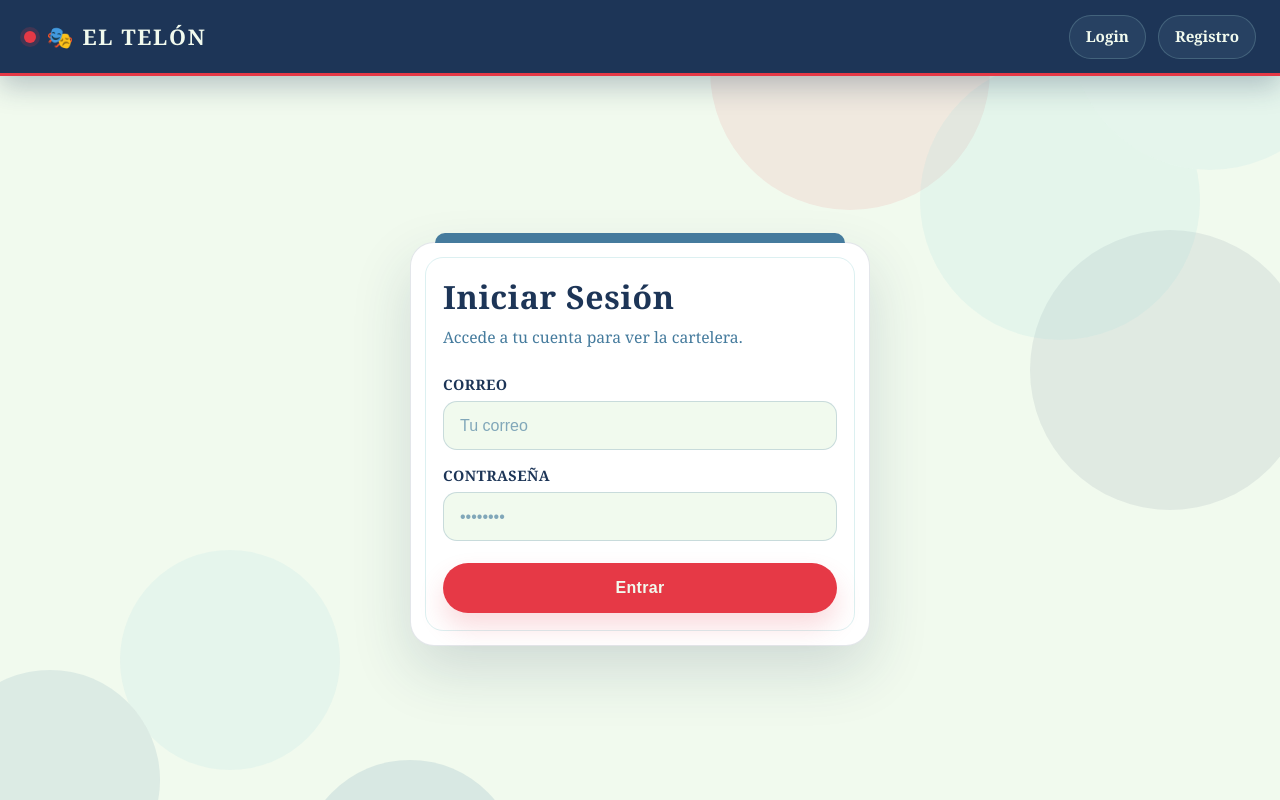
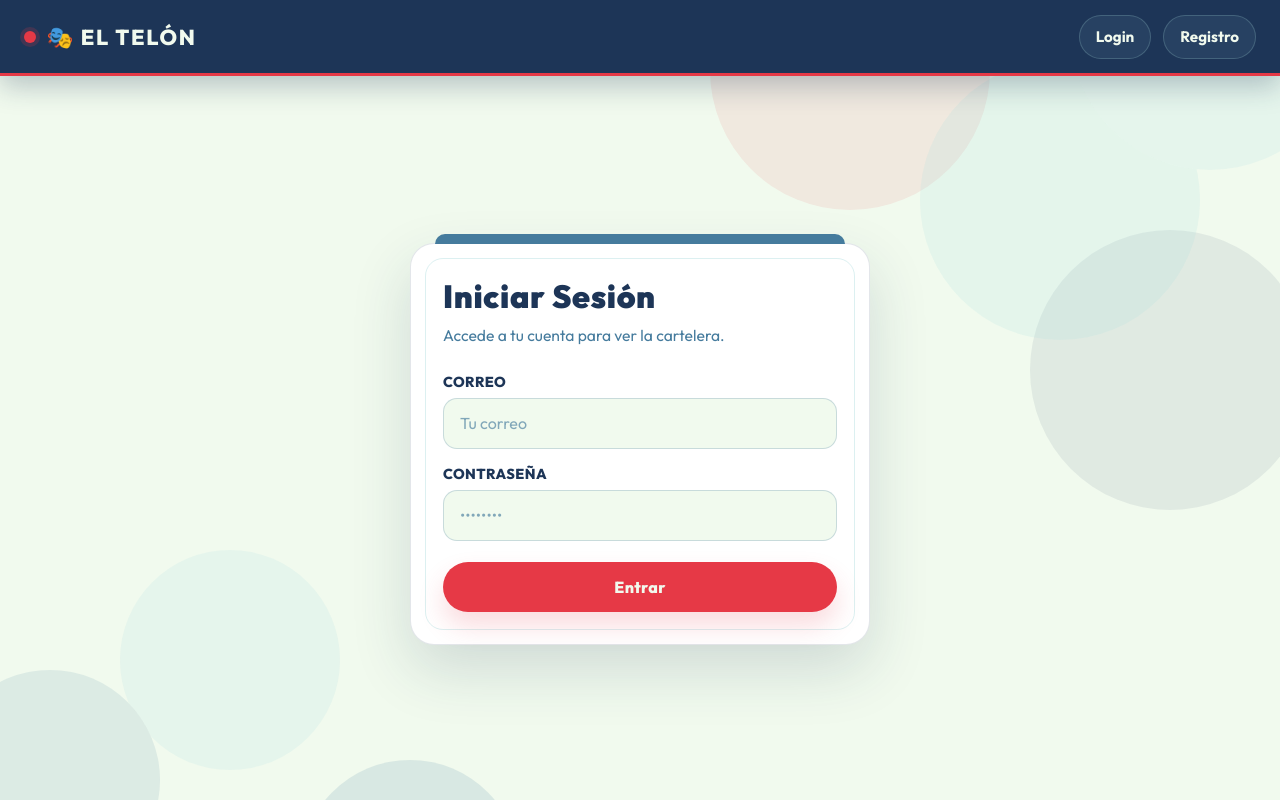
Before and after one commit to Anfeli52/El_Telon, a React (Vite) app in the folder El_Telon_FrontEnd/: page /login in a window 1280 px wide. Built offline with nearby package versions, Linux system fonts and the light colour scheme.

Commit message:
fix: outdated recommendation graph after a new ticket purchase

```diff
--- a/El_Telon_FrontEnd/src/components/RecommendedMovies.tsx
+++ b/El_Telon_FrontEnd/src/components/RecommendedMovies.tsx
@@ -18,6 +18,21 @@ export const RecommendedMovies = () => {
     const [movies, setMovies] = useState<Movie[]>([]);
     const [loading, setLoading] = useState<boolean>(true);
     const [error, setError] = useState<string | null>(null);
+
+    const [refreshTrigger, setRefreshTrigger] = useState<number>(0);
+
+    useEffect(() => {
+        const handlePurchaseRefresh = () => {
+            console.log("Detectada compra exitosa, recargando grafo de recomendaciones...");
+            setRefreshTrigger(prev => prev + 1);
+        };
+
+        window.addEventListener('ticketPurchased', handlePurchaseRefresh);
+
+        return () => {
+            window.removeEventListener('ticketPurchased', handlePurchaseRefresh);
+        };
+    }, []);
 
     useEffect(() => {
         if (!token) {
@@ -44,7 +59,7 @@ export const RecommendedMovies = () => {
         };
 
         fetchRecommendations();
-    }, [token]);
+    }, [token, refreshTrigger]);
 
     if (!token) return null;
 
@@ -70,17 +85,10 @@ export const RecommendedMovies = () => {
 
             <div className="recommended-movies__grid">
                 {movies.map((movie) => (
-                    <div
-                        key={movie.id}
-                        className="recommended-movies__card"
+                    <div key={movie.id} className="recommended-movies__card"
                     >
                         <div className="recommended-movies__image-wrapper">
-                            <img
-                                src={movie.imagen}
-                                alt={movie.nombre}
-                                className="recommended-movies__image"
-                                loading="lazy"
-                            />
+                            <img src={movie.imagen} alt={movie.nombre} className="recommended-movies__image" loading="lazy" />
                             <div className="recommended-movies__overlay" />
 
                             <div className="recommended-movies__info">
--- a/El_Telon_FrontEnd/src/main.tsx
+++ b/El_Telon_FrontEnd/src/main.tsx
@@ -1,6 +1,7 @@
 import React from 'react'
 import ReactDOM from 'react-dom/client'
 import App from './App.tsx'
+import './styles/global.css'
 
 ReactDOM.createRoot(document.getElementById('root')!).render(
     <React.StrictMode>
--- a/El_Telon_FrontEnd/src/pages/PaymentPage.tsx
+++ b/El_Telon_FrontEnd/src/pages/PaymentPage.tsx
@@ -50,6 +50,9 @@ const PaymentPage = () => {
         await api.post(`/seats/functions/${functionId}/purchase`, {
             seatIds: selectedIds
         });
+
+        window.dispatchEvent(new Event('ticketPurchased'));
+
         setModalOpen(false);
         setPaid(true);
     } catch {
--- a/El_Telon_FrontEnd/src/styles/cartelera.css
+++ b/El_Telon_FrontEnd/src/styles/cartelera.css
@@ -3,7 +3,6 @@ body {
         radial-gradient(circle at top, rgba(230, 57, 70, 0.12), transparent 28%),
         linear-gradient(180deg, #f4f1ea 0%, #efe7da 100%);
     color: #1f2933;
-    font-family: Georgia, 'Times New Roman', serif;
 }
 
 .cartelera {
--- /dev/null
+++ b/El_Telon_FrontEnd/src/styles/global.css
@@ -0,0 +1,31 @@
+@import url('https://fonts.googleapis.com/css2?family=Outfit:wght@400;500;600;700;800;900&display=swap');
+
+:root {
+	--font-sans: 'Outfit', system-ui, -apple-system, BlinkMacSystemFont, 'Segoe UI', sans-serif;
+	color-scheme: light;
+}
+
+* {
+	box-sizing: border-box;
+}
+
+html {
+	font-family: var(--font-sans);
+	text-rendering: optimizeLegibility;
+	-webkit-font-smoothing: antialiased;
+	-moz-osx-font-smoothing: grayscale;
+}
+
+body {
+	margin: 0;
+	font-family: var(--font-sans);
+	background-color: #f1faee;
+	color: #1d3557;
+}
+
+button,
+input,
+textarea,
+select {
+	font: inherit;
+}
--- a/El_Telon_FrontEnd/src/styles/login.css
+++ b/El_Telon_FrontEnd/src/styles/login.css
@@ -1,19 +1,3 @@
-* {
-	margin: 0;
-	padding: 0;
-	box-sizing: border-box;
-}
-
-:root {
-	color-scheme: light;
-}
-
-body {
-	font-family: Inter, ui-sans-serif, system-ui, -apple-system, BlinkMacSystemFont, 'Segoe UI', sans-serif;
-	background-color: #f1faee;
-	color: #1d3557;
-}
-
 .auth-page {
 	min-height: 100vh;
 	display: grid;
--- a/El_Telon_FrontEnd/src/styles/recommended-movies.css
+++ b/El_Telon_FrontEnd/src/styles/recommended-movies.css
@@ -29,7 +29,6 @@
     font-size: clamp(1.5rem, 4vw, 2rem);
     font-weight: 700;
     letter-spacing: 0.03em;
-    font-family: Georgia, 'Times New Roman', serif;
 }
 
 .recommended-movies__subtitle {
@@ -183,7 +182,6 @@
     overflow: hidden;
     text-overflow: ellipsis;
     transition: color 0.3s ease;
-    font-family: -apple-system, BlinkMacSystemFont, 'Segoe UI', 'Roboto', sans-serif;
 }
 
 .recommended-movies__card:hover .recommended-movies__card-title {
```
Also changed, not shown: 1 other file (tests, documents, lock files or other folders). Lines whose indentation alone changed are shown as unchanged.
